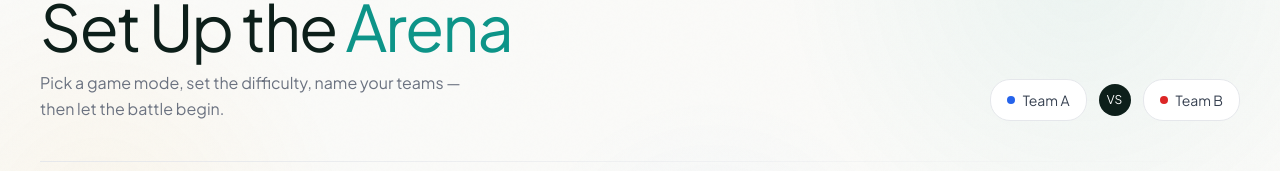
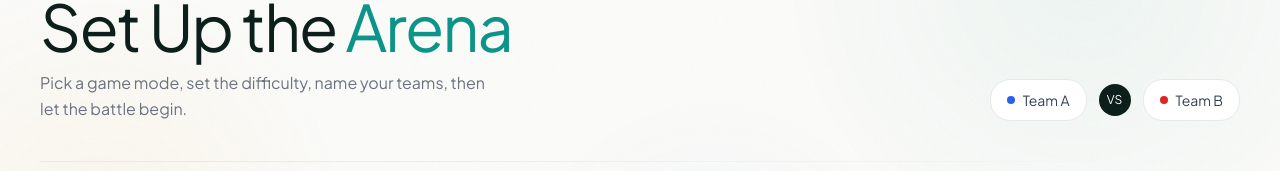
Before and after one commit to Matis-8/JellyJam, a Next.js app: page /game-setup-screen in a window 1280 px wide. Shown: the part 227-398 px from the top of the page. Built offline with nearby package versions, Linux system fonts and the light colour scheme.

Commit message:
few word changes

```diff
--- a/src/app/game-setup-screen/page.tsx
+++ b/src/app/game-setup-screen/page.tsx
@@ -46,7 +46,7 @@ function GameSetupContent() {
                 <span style={{ color: '#0D9488' }}>Arena</span>
               </h1>
               <p className="mt-3 text-base font-400 max-w-md" style={{ color: '#6B7280', lineHeight: 1.6 }}>
-                Pick a game mode, set the difficulty, name your teams — then let the battle begin.
+                Pick a game mode, set the difficulty, name your teams,  then let the battle begin.
               </p>
             </div>
 
```
